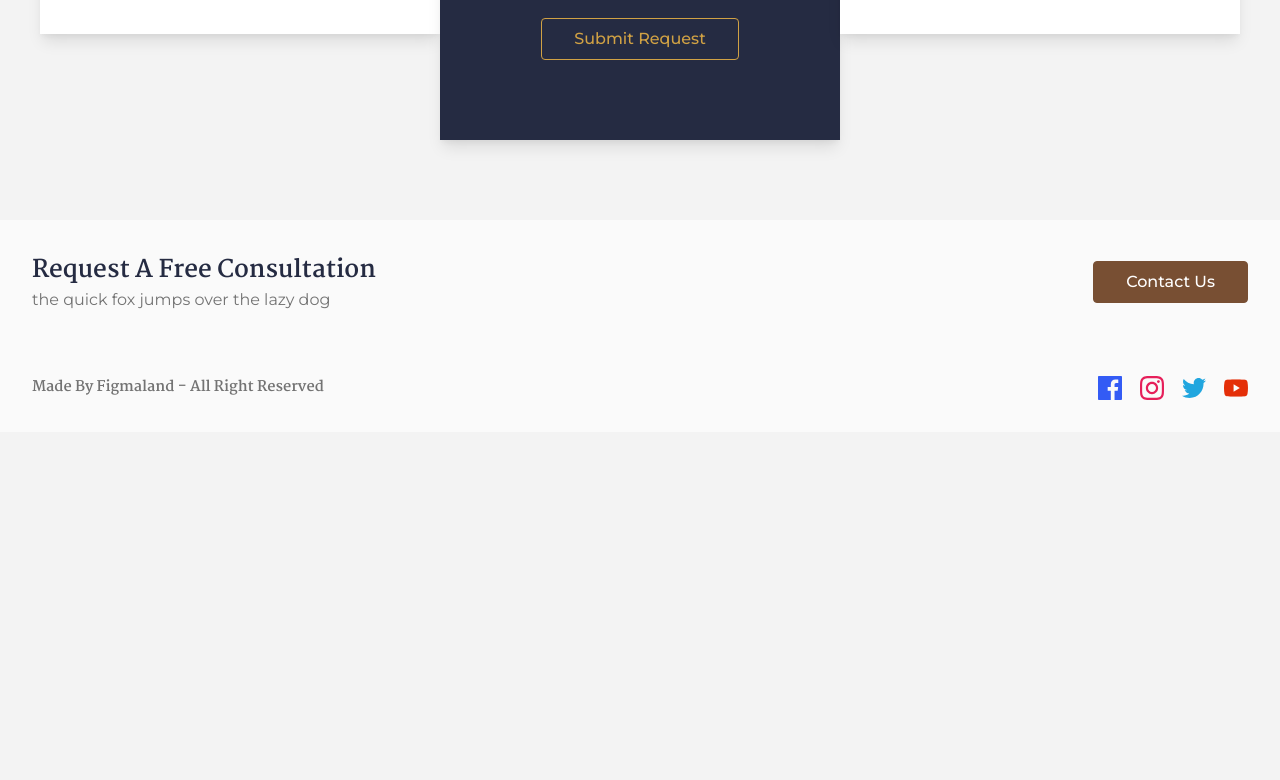
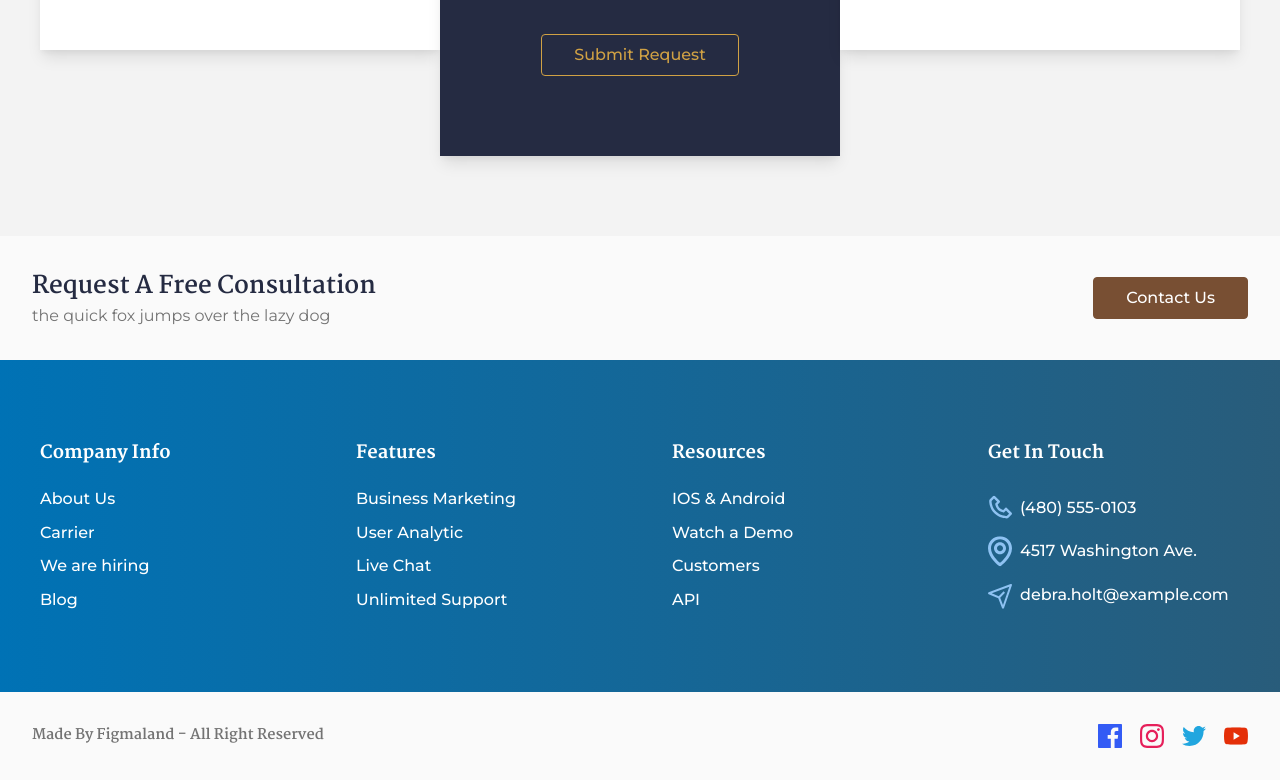
Before and after one commit to pedrodruviaro/prosecurse-landing-page, a React (Create React App) app: page / in a window 1280 px wide. Shown: the part 4049-4829 px from the top of the page. Before the commit the page ends 4481 px from the top, so only its background shows below. Built offline with nearby package versions, Linux system fonts and the light colour scheme.

Commit message:
footer finalizado

```diff
--- a/src/App.jsx
+++ b/src/App.jsx
@@ -9,6 +9,7 @@ import { CTA } from "./containers/CTA";
 import { GetInTouch } from "./containers/GetInTouch";
 import { ConsultationCTA } from "./containers/ConsultatioCTA";
 import { Copyright } from "./containers/Copyright";
+import { Footer } from "./containers/Footer";
 
 export const App = () => {
     return (
@@ -23,7 +24,7 @@ export const App = () => {
             <CTA />
             <GetInTouch />
             <ConsultationCTA />
-
+            <Footer />
             <Copyright />
         </>
     );
--- a/src/containers/CTA/styles.jsx
+++ b/src/containers/CTA/styles.jsx
@@ -6,14 +6,14 @@ export const Wrapper = styled.div`
 `;
 
 export const Container = styled(DefaultContainer)`
-    padding-top: 1rem;
-    padding-bottom: 1rem;
+    padding-top: 2rem;
+    padding-bottom: 2rem;
 
     > div {
         display: grid;
         gap: 1.875rem;
         position: relative;
-        margin-top: -5rem;
+        margin-top: -6rem;
 
         background-color: ${(props) => props.theme.blue};
         padding: 1.875rem 3.125rem;
--- a/src/containers/Copyright/styles.jsx
+++ b/src/containers/Copyright/styles.jsx
@@ -1,10 +1,11 @@
 import styled from "styled-components";
+import { DefaultContainer } from "../../components/DefaultContainer";
 
 export const Wrapper = styled.div`
     background: #fafafa;
 `;
 
-export const Container = styled.section`
+export const Container = styled(DefaultContainer)`
     display: flex;
     align-items: center;
     justify-content: space-between;
--- /dev/null
+++ b/src/containers/Footer/index.jsx
@@ -0,0 +1,57 @@
+import React from "react";
+import { Container, Wrapper } from "./styles.jsx";
+
+export const Footer = () => {
+    return (
+        <Wrapper>
+            <Container>
+                <div>
+                    <h4>Company Info</h4>
+                    <a href="/">About Us</a>
+                    <a href="/">Carrier</a>
+                    <a href="/">We are hiring</a>
+                    <a href="/">Blog</a>
+                </div>
+                <div>
+                    <h4>Features</h4>
+                    <a href="/">Business Marketing</a>
+                    <a href="/">User Analytic</a>
+                    <a href="/">Live Chat</a>
+                    <a href="/">Unlimited Support</a>
+                </div>
+                <div>
+                    <h4>Resources</h4>
+                    <a href="/">IOS &#38; Android</a>
+                    <a href="/">Watch a Demo</a>
+                    <a href="/">Customers</a>
+                    <a href="/">API</a>
+                </div>
+
+                <div>
+                    <h4>Get In Touch</h4>
+                    <p>
+                        <img
+                            src="/assets/icons/phone-icon-blue.svg"
+                            alt="phone contact"
+                        />
+                        <a href="/">(480) 555-0103</a>
+                    </p>
+                    <p>
+                        <img
+                            src="/assets/icons/location-icon-blue.svg"
+                            alt="location"
+                        />
+                        <a href="/">4517 Washington Ave.</a>
+                    </p>
+                    <p>
+                        <img
+                            src="/assets/icons/send-icon-blue.svg"
+                            alt="email contact"
+                        />
+                        <a href="/">debra.holt@example.com</a>
+                    </p>
+                </div>
+            </Container>
+        </Wrapper>
+    );
+};
--- /dev/null
+++ b/src/containers/Footer/styles.jsx
@@ -0,0 +1,46 @@
+import styled from "styled-components";
+import { DefaultContainer } from "../../components/DefaultContainer";
+
+export const Wrapper = styled.div`
+    background: linear-gradient(270deg, #295c7a -1.04%, #0072b5 100%);
+`;
+
+export const Container = styled(DefaultContainer)`
+    display: grid;
+    gap: 4rem;
+
+    @media (min-width: 40rem) {
+        grid-template-columns: 1fr 1fr;
+    }
+
+    @media (min-width: 70rem) {
+        grid-template-columns: repeat(4, 1fr);
+    }
+
+    h4,
+    a {
+        color: #fff;
+    }
+
+    h4 {
+        font-weight: 800;
+        font-size: 1.125rem;
+        margin-bottom: 0.65rem;
+    }
+
+    a {
+        font-weight: 500;
+        font-size: 1rem;
+    }
+
+    p {
+        display: flex;
+        align-items: center;
+        gap: 0.5rem;
+    }
+
+    > div {
+        display: grid;
+        gap: 0.6rem;
+    }
+`;
```
